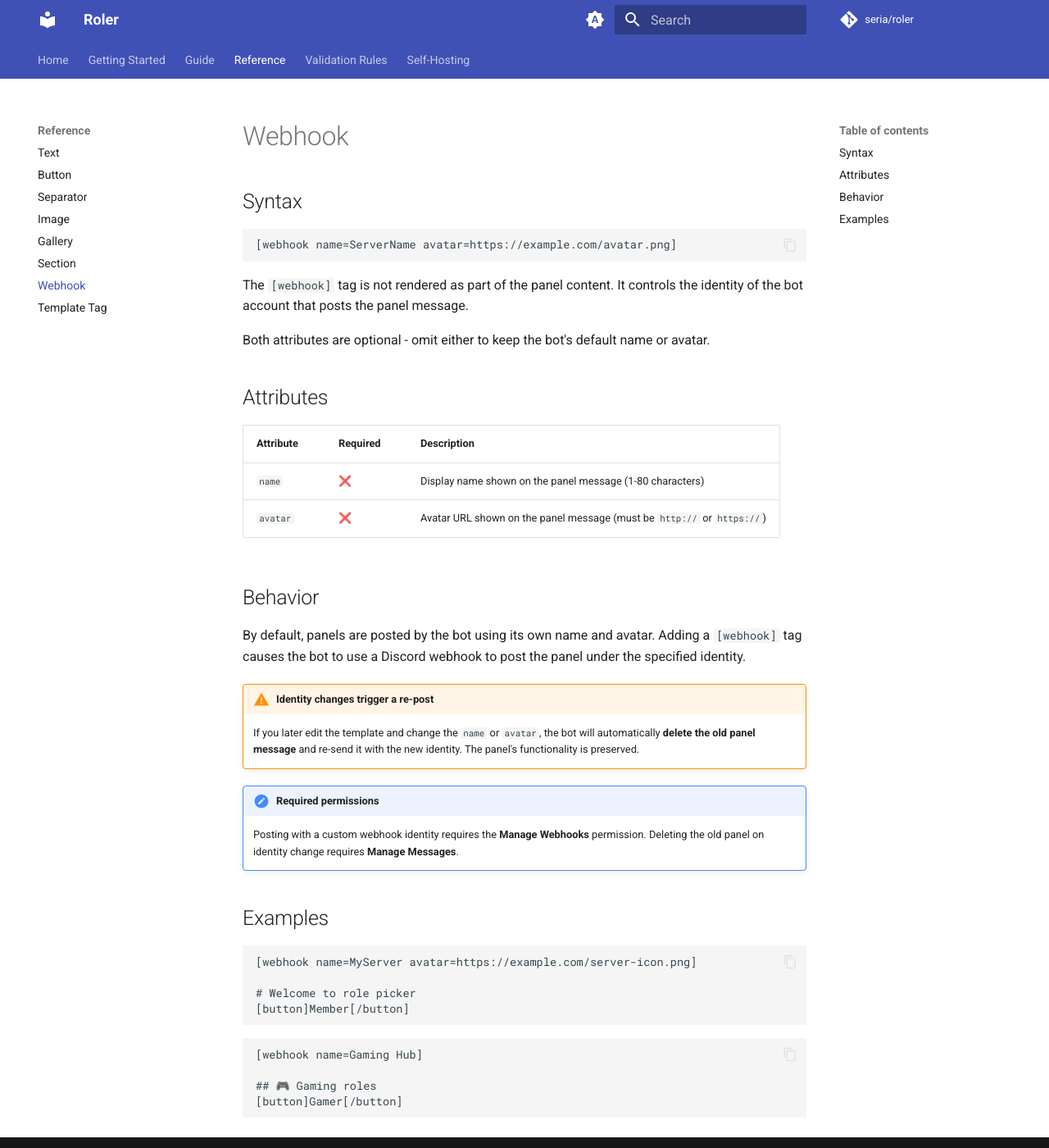
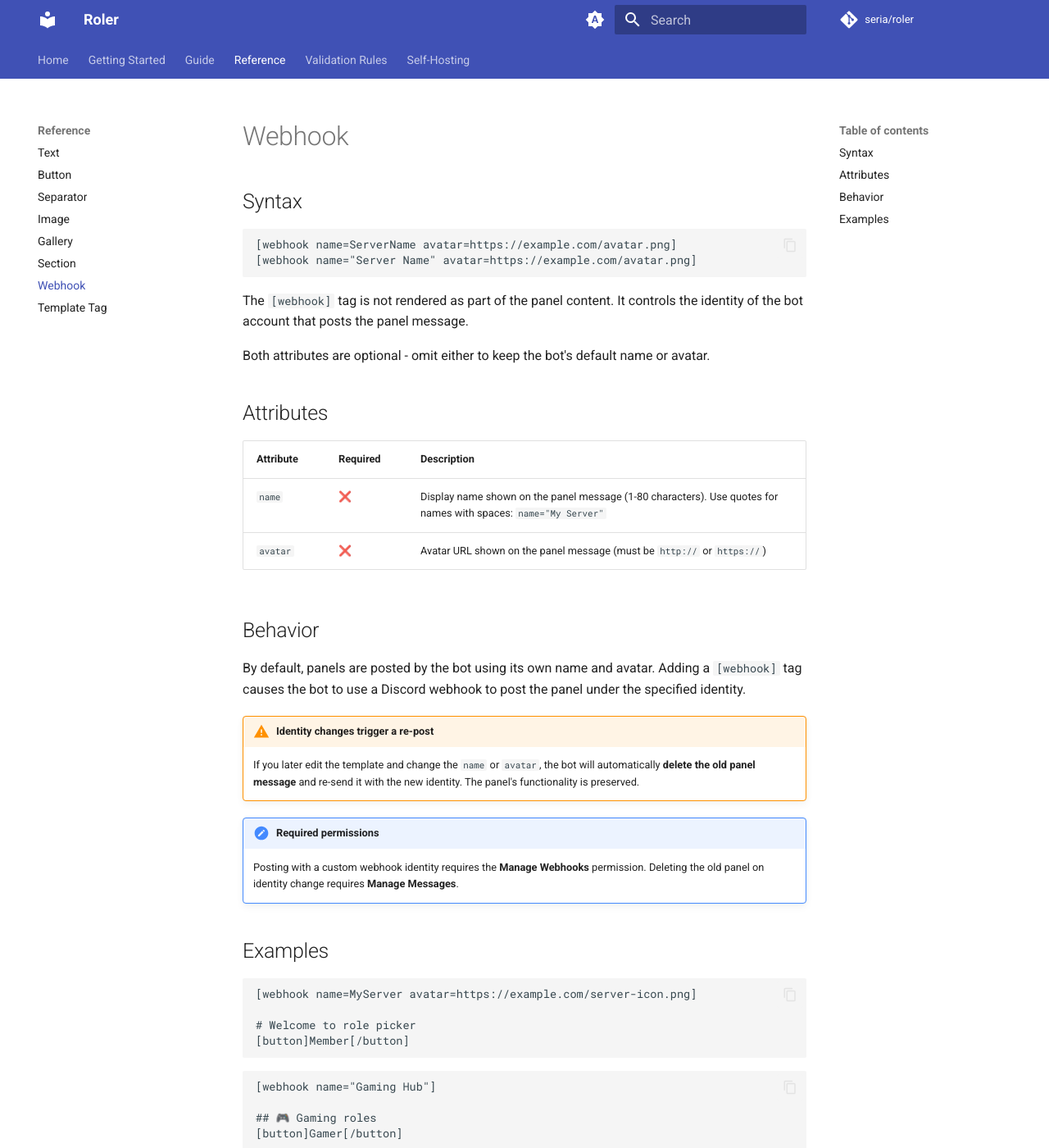
Before and after one commit to seriaati/roler, an MkDocs documentation site: the page built from docs/reference/webhook.md, in a window 1280 px wide and 1400 px high. Shown: the whole window at 82% size. Built offline with MkDocs 1.6.1 and Material for MkDocs 9.7.7, drawn with Linux system fonts in a browser that asks for light colours; comment, search, counter and statistics services are not loaded.

Commit message:
feat: Support parsing multi-word webhook names

````diff
--- a/docs/reference/webhook.md
+++ b/docs/reference/webhook.md
@@ -4,6 +4,7 @@
 
 ```
 [webhook name=ServerName avatar=https://example.com/avatar.png]
+[webhook name="Server Name" avatar=https://example.com/avatar.png]
 ```
 
 The `[webhook]` tag is not rendered as part of the panel content. It controls the identity of the bot account that posts the panel message.
@@ -14,7 +15,7 @@ Both attributes are optional - omit either to keep the bot's default name or ava
 
 | Attribute | Required | Description |
 |---|---|---|
-| `name` | ❌ | Display name shown on the panel message (1-80 characters) |
+| `name` | ❌ | Display name shown on the panel message (1-80 characters). Use quotes for names with spaces: `name="My Server"` |
 | `avatar` | ❌ | Avatar URL shown on the panel message (must be `http://` or `https://`) |
 
 ## Behavior
@@ -37,7 +38,7 @@ By default, panels are posted by the bot using its own name and avatar. Adding a
 ```
 
 ```
-[webhook name=Gaming Hub]
+[webhook name="Gaming Hub"]
 
 ## 🎮 Gaming roles
 [button]Gamer[/button]
````
Also changed, not shown: 1 other file.
